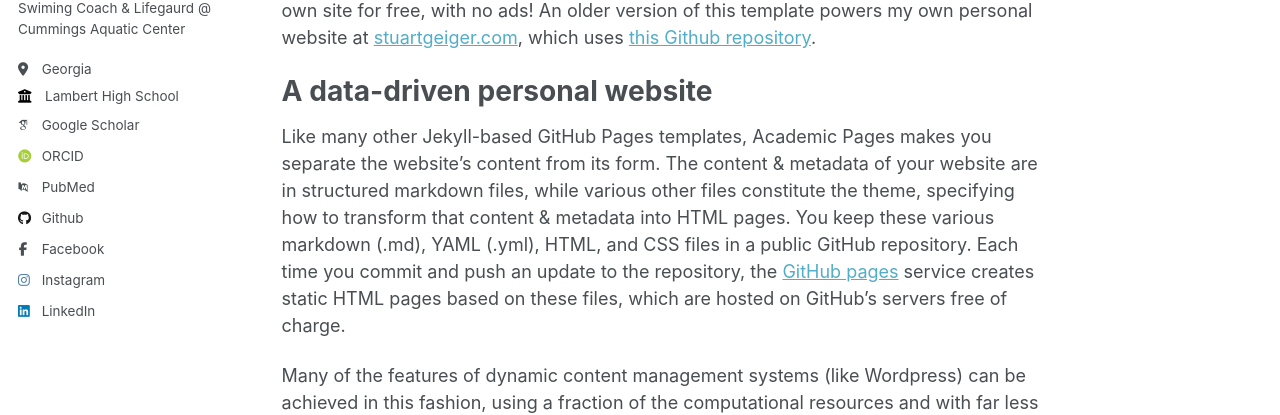
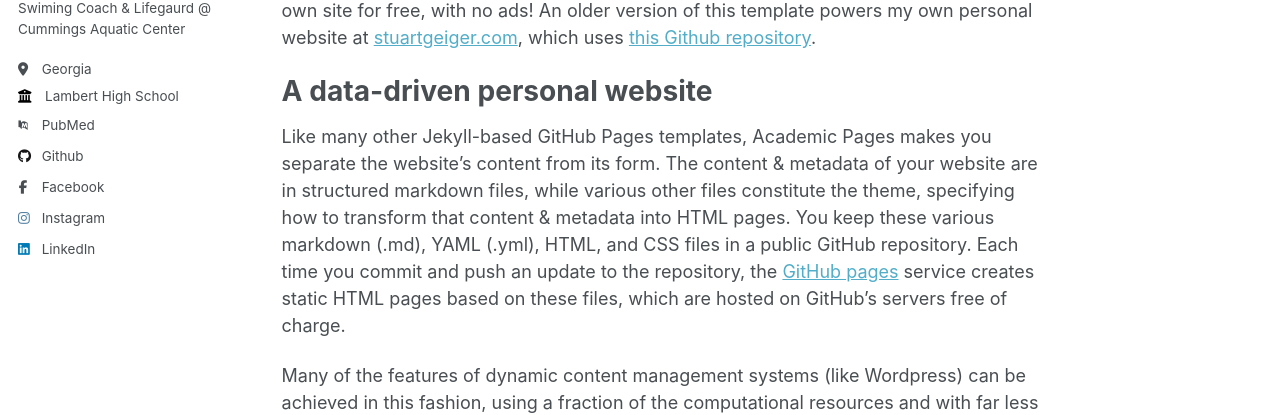
Before and after one commit to vivaankhowal/vivaankhowal.github.io, a Jekyll site: the page built from _pages/about.md, in a window 1280 px wide. Shown: the part 395-810 px from the top of the page. Built offline with Jekyll 4.4.1, drawn with Linux system fonts in a browser that asks for light colours; some web fonts are replaced.

Commit message:
Update _config.yml

```diff
--- a/_config.yml
+++ b/_config.yml
@@ -32,9 +32,9 @@ author:
 
   # Academic websites
   arxiv            : # URL - Update with the correct link to your profile
-  googlescholar    : "https://scholar.google.com/citations?user=PS_CX0AAAAAJ"
+  googlescholar    : # "https://scholar.google.com/citations?user=PS_CX0AAAAAJ"
   impactstory      : # URL
-  orcid            : "http://orcid.org/yourorcidurl"
+  orcid            : # "http://orcid.org/yourorcidurl"
   semantic         : # URL
   pubmed           : "https://www.ncbi.nlm.nih.gov/pubmed/?term=john+snow"
   researchgate     : # URL
@@ -48,6 +48,7 @@ author:
   stackoverflow    : # User number or user number and name (i.e., use "1" or "1/jeff-atwood")
 
   # Social media
+  linkedin         : "vivaankhowal"
   bluesky          : # "bsky.app" # Replace this with you Bluesky username
   facebook         : ""
   flickr           : # Username
@@ -57,7 +58,6 @@ author:
   keybase          : # Username
   instagram        : ""
   lastfm           : # Username
-  linkedin         : ""
   mastodon         : # URL
   medium           : # URL
   pinterest        : # Username
```
